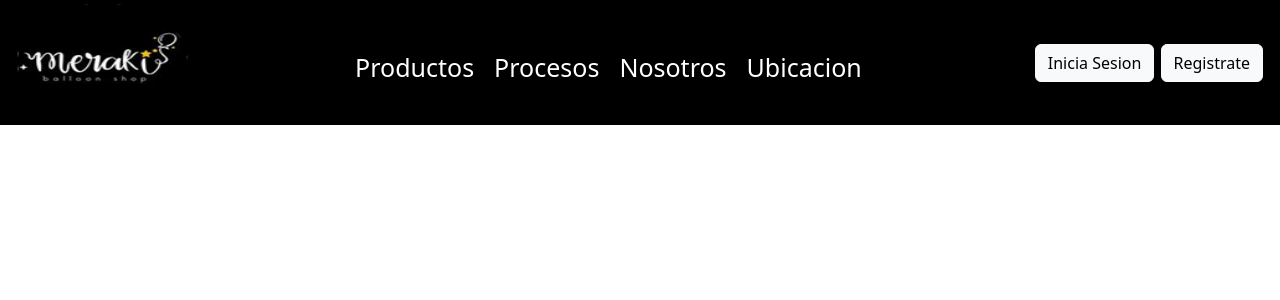
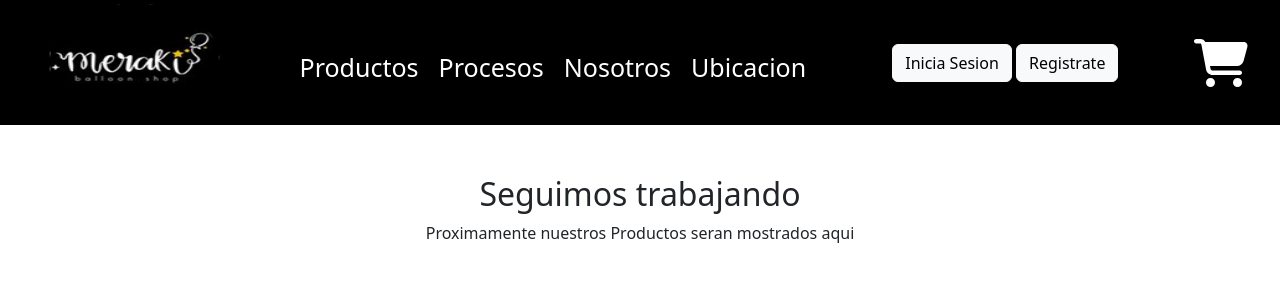
Before and after one commit to Alberto9204/balloon-shop, a React (Create React App) app: page / in a window 1280 px wide. Shown: the top 300 px of the page. Built offline with nearby package versions, Linux system fonts and the light colour scheme.

Commit message:
Tercer Desafio

```diff
--- a/src/App.js
+++ b/src/App.js
@@ -1,14 +1,16 @@
 
 import './App.css';
-import { NavBar } from './components/NavBar'
-
+import { NavBar } from './components/NavBar/NavBar';
+import { ListaDeComponentes } from './components/ListaDeComponentes/ListaDeComponentes';
 
 
 function App() {
   return (
     <div >
+     <NavBar/>
 
-     <NavBar/>
+     <ListaDeComponentes/>
+
     </div>
   );
 }
--- /dev/null
+++ b/src/components/ListaDeComponentes/ListaDeComponentes.css
@@ -0,0 +1,4 @@
+.main{
+    text-align: center;
+    margin-top: 50px;
+}
--- /dev/null
+++ b/src/components/ListaDeComponentes/ListaDeComponentes.js
@@ -0,0 +1,15 @@
+import './ListaDeComponentes.css'
+
+
+export const ListaDeComponentes = (props) => {
+    return(
+
+        <main className="main">
+          <div>
+            <h2>Seguimos trabajando</h2>
+          <p>Proximamente nuestros Productos seran mostrados aqui</p>
+          </div>
+        </main>
+
+    )
+}
--- /dev/null
+++ b/src/components/NavBar/CartWidget/CartWidget.js
@@ -0,0 +1,14 @@
+
+import { FontAwesomeIcon } from '@fortawesome/react-fontawesome'
+import { faCartShopping } from '@fortawesome/free-solid-svg-icons'
+
+
+
+
+export const CartWidget = () => {
+  return (
+   <div className='icon'>
+    <FontAwesomeIcon icon={faCartShopping} size="3x"/>
+   </div>
+  )
+}
--- a/src/components/NavBar.js
+++ b/src/components/NavBar/NavBar.js
@@ -2,38 +2,44 @@ import './Navbar.css'
 import Button from 'react-bootstrap/Button';
 import 'bootstrap/dist/css/bootstrap.min.css';
 import Nav from 'react-bootstrap/Nav';
+import { CartWidget } from './CartWidget/CartWidget.js';
 
 export const NavBar = () => {
     return (
-        <header className ="header">
-            <nav className ="nav">
+        <><header className="header">
+            <nav className="nav">
                 <div>
-                    <img src= {process.env.PUBLIC_URL + '/logo_meraki.png'} alt="logo" width="180" height="125"/>
+                    <img src={process.env.PUBLIC_URL + '/logo_meraki.png'} alt="logo" width="180" height="125" />
                 </div>
                 <div>
                     <Nav
                         activeKey="/home"
                         onSelect={(selectedKey) => alert(`selected ${selectedKey}`)}
-                        >
+                    >
                         <Nav.Item>
-                            <Nav className = "link">Productos</Nav>
+                            <Nav className="link"> Productos </Nav>
                         </Nav.Item>
                         <Nav.Item>
-                            <Nav className = "link">Procesos</Nav>
+                            <Nav className="link">Procesos</Nav>
                         </Nav.Item>
                         <Nav.Item>
-                            <Nav className = "link">Nosotros</Nav>
+                            <Nav className="link">Nosotros</Nav>
                         </Nav.Item>
                         <Nav.Item>
-                            <Nav className = "link">Ubicacion</Nav>
+                            <Nav className="link">Ubicacion</Nav>
                         </Nav.Item>
-                        </Nav>
+                    </Nav>
                 </div>
+
                 <div className='btn'>
                     <Button variant="light">Inicia Sesion</Button>{' '}
                     <Button variant="light">Registrate</Button>{' '}
                 </div>
+                <div className='btnCar'>
+                    <CartWidget />
+                </div>
             </nav>
         </header>
+        </>
     )
 }
--- a/src/components/Navbar.css
+++ b/src/components/NavBar/Navbar.css
@@ -2,26 +2,34 @@
     background-color: black;
     color: white;
     padding-left: 15px;
-    position: fixed;
     width: 100%;
 }
+
 
 .nav{
     margin: 0 auto;
     display: flex;
-    justify-content: space-between;
+    justify-content: space-around;
     align-items: center;
 }
 
 .link{
     color:white;
     display: flex;
-    justify-content: space-between;
+    justify-content: space-evenly;
     align-items: center;
     margin: 10px;
     font-size: 25px;
 }
 
 .btn{
-    margin-right: 2px;
+    display: flex;
+    justify-content: space-evenly;
+    align-items: center;
 }
+
+.btnCar{
+    display: flex;
+    justify-content: space-evenly;
+    align-items: center;
+}
```
Also changed, not shown: package.json (+8 -0 lines), src/setupTests.js (+0 -1 lines), 2 other files (tests, documents, lock files or other folders).
